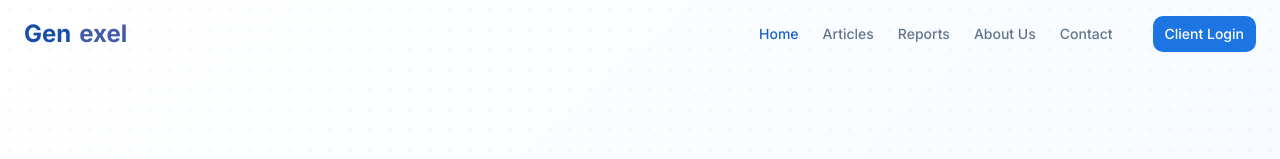
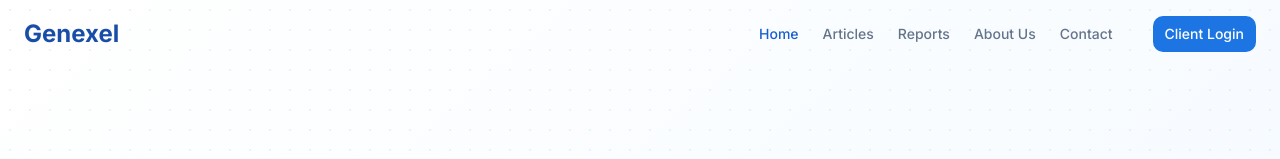
Before and after one commit to RuonHassan/genexel-analytica-hub, a React (Vite) app: page / in a window 1280 px wide. Shown: the top 159 px of the page. Built offline with nearby package versions, Linux system fonts and the light colour scheme.

Commit message:
Consolidate logo into one word
The logo in the header and footer was split into two parts. This commit combines them into a single word.

```diff
--- a/src/components/Footer.tsx
+++ b/src/components/Footer.tsx
@@ -12,8 +12,7 @@ const Footer = () => {
           <div>
             <Link to="/" className="inline-block mb-6">
               <div className="flex items-center gap-2 font-bold text-2xl">
-                <span className="text-white">Gen</span>
-                <span className="text-genexel-300">exel</span>
+                <span className="text-white">Genexel</span>
               </div>
             </Link>
             <p className="text-gray-300 mb-6">
--- a/src/components/Header.tsx
+++ b/src/components/Header.tsx
@@ -58,8 +58,7 @@ const Header = () => {
           to="/"
           className="flex items-center gap-2 font-bold text-2xl text-genexel-700"
         >
-          <span className="text-genexel-800">Gen</span>
-          <span className="text-analytics-700">exel</span>
+          <span className="text-genexel-800">Genexel</span>
         </Link>
 
         {/* Desktop navigation */}
```
